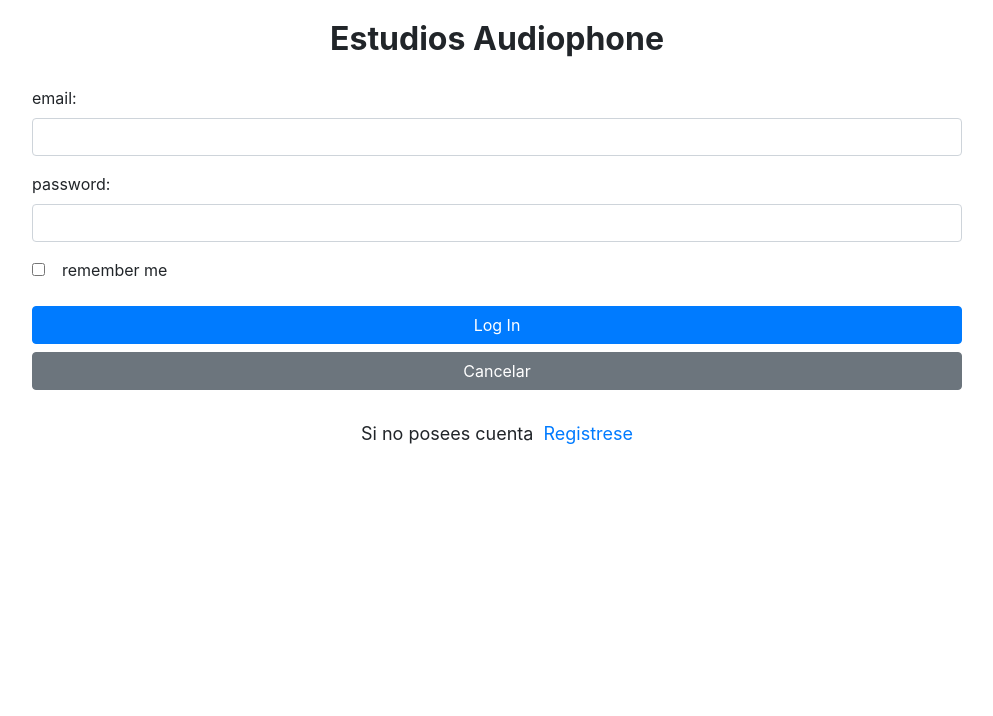
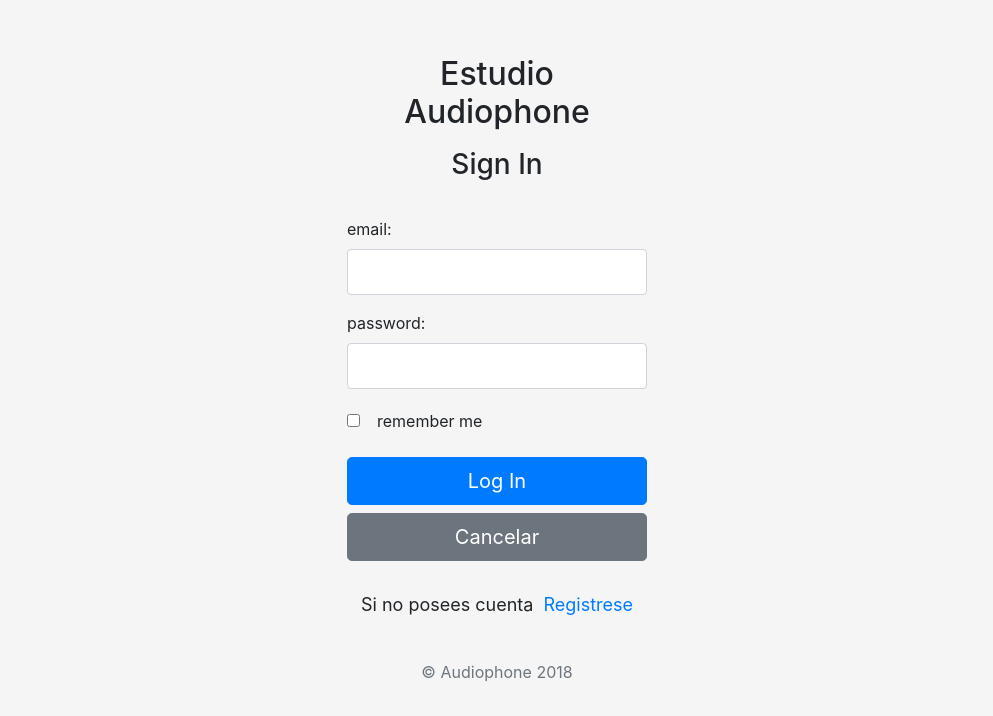
Before and after one commit to eaudiophone/audiophone-core, a React (Create React App) app: page / in a window 1280 px wide. Shown: the top 716 px of the page, without its empty margins (143-1136 px from the left). Built offline with nearby package versions, Linux system fonts and the light colour scheme.

Commit message:
wip: actualizacion de login

```diff
--- a/src/pages/login/Login.css
+++ b/src/pages/login/Login.css
@@ -1,27 +1,61 @@
-.container {
-	width: 75%;
+html, body {
+	background-color: #f5f5f5;
+	height: 100%;
 }
 
-.container > h2 {
-	text-align: center;
-	font-weight: bold;
-	padding: 20px 20px;
+.container {
+	display: flex;
+	align-items: center;
+	justify-content: center;
+	padding-top: 40px;
+	padding-bottom: 40px;
 }
 
 #remember {
 	margin-left: 10px;
 }
 
-#register {
+.form-signin {
+	width: 100%;
+	max-width: 330px; /*Maximo anchura*/
+	padding: 15px;
+	margin: 0 auto;
+}
+
+.form-signin h2 {
+	text-align: center;
+}
+
+.form-signin .form-control {
+	position: relative;
+	box-sizing: border-box;
+	height: auto;
+	padding: 10px;
+	font-size: 16px;
+}
+
+.form-signin .form-control:focus {
+	z-index: 2;
+}
+
+.form-signin label[for="inputEmail"] {
+	margin-top: 20px;
+}
+
+.form-signin input[type="password"] {
+	margin-bottom: 20px;
+}
+
+.register {
 	text-align: center;
 	padding: 10px 10px;
 	margin-top: 20px;
 }
 
-#register > p {
+.register > p {
 	font-size: 18px;
 }
 
-#register > p > a {
+.register > p > a {
 	margin-left: 10px;
 }
--- a/src/pages/login/Login.jsx
+++ b/src/pages/login/Login.jsx
@@ -61,13 +61,17 @@ class Login extends Component {
 
     		<div className="container">
 
-                <h2>Estudios Audiophone</h2>
+    			<form className="form-signin" onSubmit={ this.handleSubmit }>
 
-    			<form onSubmit={ this.handleSubmit }>
+    				<h2 className="mb-3">Estudio Audiophone</h2>
+    				<h3 className="mb-3 text-center">
+    					Sign In
+    				</h3>
 
     				<div className="form-group">
-    					<label>email:</label>
+    					<label htmlFor="inputEmail">email:</label>
     					<input
+    						id="inputEmail"
                             className="form-control"
                             name="email"
                             type="email"
@@ -78,8 +82,9 @@ class Login extends Component {
     				</div>
 
     				<div className="form-group">
-    					<label>password:</label>
+    					<label htmlFor="inputPassword">password:</label>
     					<input
+    						id="inputPassword"
                             className="form-control"
                             name="password"
     						type="password"
@@ -98,22 +103,26 @@ class Login extends Component {
 
     				<div>
     					<input
-                            className="btn btn-primary btn-block"
+                            className="btn btn-primary btn-block btn-lg"
                             type="submit"
                             value="Log In"
                         />
                         <input
-                            className="btn btn-secondary btn-block"
+                            className="btn btn-secondary btn-block btn-lg"
                             type="reset"
                             value="Cancelar"
                         />
     				</div>
 
+    				{ register() }
+
+                	<p className="mt-3 mb-3 text-muted text-center">
+                		&copy; Audiophone 2018
+                	</p>
+
     			</form>
 
-                { register() }
                 { this.redirect() }
-
     		</div>
      	);
   	}
@@ -121,7 +130,7 @@ class Login extends Component {
 
 const register = () => (
 
-    <div id="register">
+    <div className="register">
         <p>
             Si no posees cuenta
             <Link to="/register">Registrese</Link>
```
